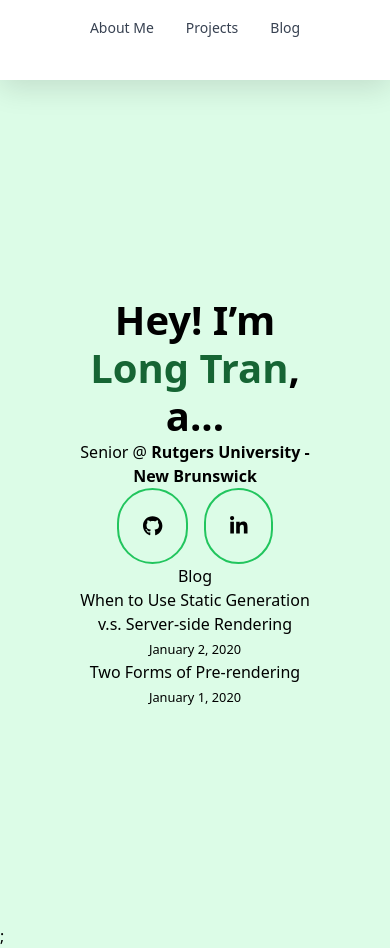
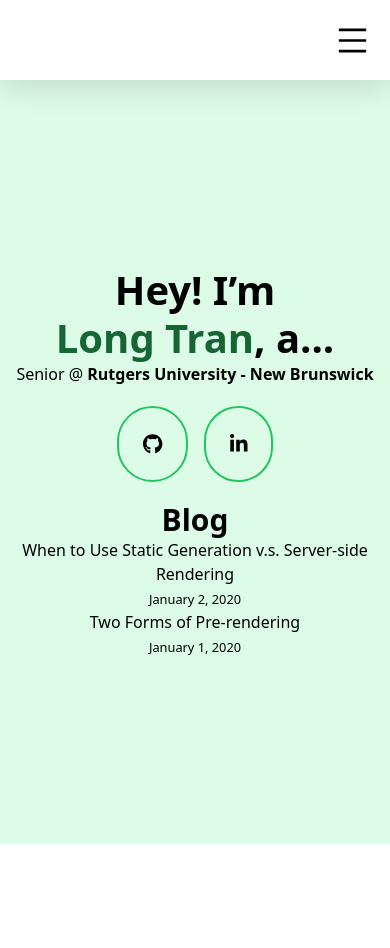
Before and after one commit to longtran1904/nextjs-blog, a Next.js app: page / in a window 390 px wide. After the commit the page ends 844 px from the top, so only its background shows below. Built offline with nearby package versions, Linux system fonts and the light colour scheme.

Commit message:
add responsive styling and complete NavBar

```diff
--- a/components/ContactBar.js
+++ b/components/ContactBar.js
@@ -1,7 +1,7 @@
 import ContactBarButtons from "../content/ContactBarButton.config";
 import ContactBarButton from "./ContactBarButton";
 const ContactBar = () => (
-    <div className="flex items-center justify-center">
+    <div className="flex py-5 items-center justify-center">
         {ContactBarButtons.map((buttonInfo) => (
             <ContactBarButton
                 key={buttonInfo.website}
--- a/components/NavBar.js
+++ b/components/NavBar.js
@@ -1,34 +1,97 @@
-import Image from "next/image";
-import { FontAwesomeIcon } from "@fortawesome/react-fontawesome";
-import { faLinkedinIn, faGithub } from '@fortawesome/free-brands-svg-icons';
-import ContactBar from "./ContactBar";
-
-//TODO fix round circle for contact buttons
+import Link from "next/link";
+import { AiOutlineMenu } from "react-icons/ai"
+import { Popover, Transition } from '@headlessui/react'
 
 const authorName = "Long Tran";
 export default function NavBar(){
     return (
-        <div className="h-20 min-w-screen shadow-md bg-white py-1">
-            {/* Menu */}
-            <div >
-                <ul className="flex flex-row items-center justify-center">
-                    <li>
-                        <a className="flex items-center text-sm py-4 mx-4 h-12 overflow-hidden text-gray-700 text-ellipsis whitespace-nowrap rounded hover:text-gray-900 hover:bg-gray-100 transition duration-300 ease-in-out" href="#!" data-mdb-ripple="true" data-mdb-ripple-color="dark">
+        <div className="h-20 w-full shadow-md bg-white 2xl:px-16 z-10">
+            <Popover className="h-full">
+                {({open, close}) => (
+                    <>
+                    {/* Desktop Menu */}
+                    <div className="relative h-full flex justify-end items-center">
+                        <ul className="hidden md:flex">
+                            <Link href='/'>
+                                <li className="flex items-center text-sm py-4 px-4 mx-2 h-12 overflow-hidden text-gray-700 text-ellipsis whitespace-nowrap rounded hover:text-gray-900 hover:bg-gray-100 transition duration-300 ease-in-out" data-mdb-ripple="true" data-mdb-ripple-color="dark">
+                                    <span>Home</span>
+                                </li>
+                            </Link>
+                            <Link href='/about'>
+                                <li className="flex items-center text-sm py-4 px-4 mx-2 h-12 overflow-hidden text-gray-700 text-ellipsis whitespace-nowrap rounded hover:text-gray-900 hover:bg-gray-100 transition duration-300 ease-in-out" data-mdb-ripple="true" data-mdb-ripple-color="dark">
                                     <span>About Me</span>
-                        </a>
                                 </li>
-                    <li>
-                        <a className="flex items-center text-sm py-4 mx-4 h-12 overflow-hidden text-gray-700 text-ellipsis whitespace-nowrap rounded hover:text-gray-900 hover:bg-gray-100 transition duration-300 ease-in-out" href="#!" data-mdb-ripple="true" data-mdb-ripple-color="dark">
+                            </Link>
+                            <Link href='/projects'>
+                                <li className="flex items-center text-sm py-4 px-4 mx-2 h-12 overflow-hidden text-gray-700 text-ellipsis whitespace-nowrap rounded hover:text-gray-900 hover:bg-gray-100 transition duration-300 ease-in-out" data-mdb-ripple="true" data-mdb-ripple-color="dark">
                                     <span>Projects</span>
-                        </a>
                                 </li>
-                    <li>
-                        <a className="flex items-center text-sm py-4 mx-4 h-12 overflow-hidden text-gray-700 text-ellipsis whitespace-nowrap rounded hover:text-gray-900 hover:bg-gray-100 transition duration-300 ease-in-out" href="#!" data-mdb-ripple="true" data-mdb-ripple-color="dark">
+                            </Link>
+                            <Link href='/blog'>
+                                <li className="flex items-center text-sm py-4 px-4 mx-2 h-12 overflow-hidden text-gray-700 text-ellipsis whitespace-nowrap rounded hover:text-gray-900 hover:bg-gray-100 transition duration-300 ease-in-out" data-mdb-ripple="true" data-mdb-ripple-color="dark">
                                     <span>Blog</span>
-                        </a>
                                 </li>
+                            </Link>
+                        </ul>
+                        <Popover.Button className="md:hidden rounded-none shadow-none mr-5 border-none whitespace-nowrap">
+                            <AiOutlineMenu size={35}/>
+                        </Popover.Button>
+                    </div>
+
+                    <Transition
+                        enter="transition ease-out duration-100 transform"
+                        enterFrom="opacity-0 scale-95"
+                        enterTo="opacity-100 scale-100"
+                        leave="transition ease-in duration-75 transform"
+                        leaveFrom="opacity-100 scale-100"
+                        leaveTo="opacity-0 scale-95"
+                    >
+                        <Popover.Panel className="absolute min-w-full md:hidden z-10">
+                            <div className="px-4 py-3 shadow-lg bg-white flex flex-col divide-y divide-gray-300">
+                                <ul>
+                                    <Link href='/'>
+                                        <li className="flex items-center text-sm py-4 px-4 mx-2 h-12 overflow-hidden text-gray-700 text-ellipsis whitespace-nowrap rounded hover:text-gray-900 hover:bg-gray-100 transition duration-300 ease-in-out"
+                                            data-mdb-ripple="true"
+                                            data-mdb-ripple-color="dark"
+                                            onClick={close}>
+                                            <span>Home</span>
+                                        </li>
+                                    </Link>
+                                    <Link href='/about'>
+                                        <li className="flex items-center text-sm py-4 px-4 mx-2 h-12 overflow-hidden text-gray-700 text-ellipsis whitespace-nowrap rounded hover:text-gray-900 hover:bg-gray-100 transition duration-300 ease-in-out"
+                                            data-mdb-ripple="true"
+                                            data-mdb-ripple-color="dark"
+                                            onClick={close}>
+                                            <span>About Me</span>
+                                        </li>
+                                    </Link>
+                                    <Link href='/projects'>
+                                        <li className="flex items-center text-sm py-4 px-4 mx-2 h-12 overflow-hidden text-gray-700 text-ellipsis whitespace-nowrap rounded hover:text-gray-900 hover:bg-gray-100 transition duration-300 ease-in-out"
+                                            data-mdb-ripple="true"
+                                            data-mdb-ripple-color="dark"
+                                            onClick={close}>
+                                            <span>Projects</span>
+                                        </li>
+                                    </Link>
+                                    <Link href='/blog'>
+                                        <li className="flex items-center text-sm py-4 px-4 mx-2 h-12 overflow-hidden text-gray-700 text-ellipsis whitespace-nowrap rounded hover:text-gray-900 hover:bg-gray-100 transition duration-300 ease-in-out"
+                                            data-mdb-ripple="true"
+                                            data-mdb-ripple-color="dark"
+                                            oncClick={close}>
+                                            <span>Blog</span>
+                                        </li>
+                                    </Link>
                                 </ul>
                             </div>
+                        </Popover.Panel>
+                    </Transition>
+
+
+                    </>
+                )}
+            </Popover>
+
+
         </div>
     )
 }
--- a/components/layout.js
+++ b/components/layout.js
@@ -16,20 +16,19 @@ export default function Layout({ children, home }) {
                 />
                 <meta name='og:title' content={siteTitle}/>
                 <meta name='twitter:card' content='summary_large_image'/>
-                <meta name="theme-color" content="#3a785b" />
                 <style type="text/css">{dom.css()}</style>
             </Head>
-            <div className="relative min-h-screen flex flex-col bg-green-100">
+            <main className="relative min-h-screen flex flex-col bg-green-100">
                 <NavBar />
-                <div className='relative flex-1'>
-                    <main>{children}</main>
+                <div className='flex flex-col grow'>
+                    {children}
                     {!home && (
                         <div>
                             <Link href="/">← Back to home</Link>
                         </div>
                     )}
                 </div>
-            </div>
+            </main>
         </div>
 
 
--- a/package.json
+++ b/package.json
@@ -11,11 +11,13 @@
     "@fortawesome/free-regular-svg-icons": "^6.2.1",
     "@fortawesome/free-solid-svg-icons": "^6.2.1",
     "@fortawesome/react-fontawesome": "^0.2.0",
+    "@headlessui/react": "^1.7.8",
     "date-fns": "^2.29.3",
     "gray-matter": "^4.0.3",
     "next": "latest",
     "react": "18.2.0",
     "react-dom": "18.2.0",
+    "react-icons": "^4.7.1",
     "remark": "^14.0.2",
     "remark-html": "^15.0.1"
   },
--- a/pages/_app.js
+++ b/pages/_app.js
@@ -1,6 +1,6 @@
 import '../styles/globals.css';
 import { config } from "@fortawesome/fontawesome-svg-core";
-import Layout from '../components/layout';
+import Layout from '../components/Layout';
 
 // Disable the automatic insertion of CSS into head of document
 // Because we fixed to render on server side using dom.css from fontawesome
@@ -9,7 +9,7 @@ config.autoAddCss = false;
 export default function App({ Component, pageProps }) {
     return (
         <Layout home>
-            <Component {...pageProps} />;
+            <Component {...pageProps} />
         </Layout>
     )
 }
--- a/pages/about.js
+++ b/pages/about.js
@@ -3,7 +3,7 @@ import Image from "next/image";
 const authorName = "Long Tran";
 export default function About({buttons}) {
     return (
-        <div>
+        <div className="">
             {/* Name and Avatar */}
             <div className="relative py-4 h-auto flex flex-col items-center">
                 <h1>
--- a/pages/index.js
+++ b/pages/index.js
@@ -5,7 +5,7 @@ import Date from '../components/date';
 import { getSortedPostsData } from '../lib/posts';
 import HomeData from '../content/home.json'
 import Head from 'next/head'
-import Layout, { siteTitle } from '../components/layout';
+import { siteTitle } from '../components/Layout';
 
 export default function Home({ allPostsData, taglines }) {
   return (
@@ -13,8 +13,7 @@ export default function Home({ allPostsData, taglines }) {
       <Head>
         <title>{siteTitle}</title>
       </Head>
-      <div className='flex flex-col min-h-screen justify-center'>
-            <div className='relative mx-20 w-50 text-center py-20'>
+      <div className='flex flex-col grow justify-center text-center'>
           <section>
               <h1 className="text-center leading-tight sm:leading-relaxed text-5xl sm:text-6xl font-semibold md:font-bold">
                   Hey! I&rsquo;m <br className="sm:hidden" />
@@ -43,8 +42,9 @@ export default function Home({ allPostsData, taglines }) {
                       </li>
                   ))}
               </ul>
+          </section>
+
           <ContactBar/>
-                </section>
 
           {/* Display blog posts */}
           <section>
@@ -62,7 +62,6 @@ export default function Home({ allPostsData, taglines }) {
               </ul>
           </section>
       </div>
-      </div>
     </>
   )
 }
--- a/pages/posts/[id].js
+++ b/pages/posts/[id].js
@@ -1,4 +1,4 @@
-import Layout from '../../components/layout';
+import Layout from '../../components/Layout';
 import { getAllPostIds, getPostData } from '../../lib/posts';
 import Head from 'next/head';
 import Date from '../../components/date';
--- a/styles/globals.css
+++ b/styles/globals.css
@@ -1,3 +1,22 @@
 @tailwind base;
 @tailwind components;
 @tailwind utilities;
+
+@layer base{
+    h1,h2,h3,h4,h5,h6 {
+        @apply font-bold
+    }
+
+    h1 {
+        @apply text-4xl sm:text-5xl md:text-6xl
+    }
+    h2{
+        @apply text-3xl sm:text-4xl
+    }
+    li {
+        @apply cursor-pointer
+    }
+    button {
+        @apply shadow-md shadow-gray-400 rounded-xl uppercase
+    }
+}
```
Also changed, not shown: 1 other file (tests, documents, lock files or other folders). Lines whose indentation alone changed are shown as unchanged.
